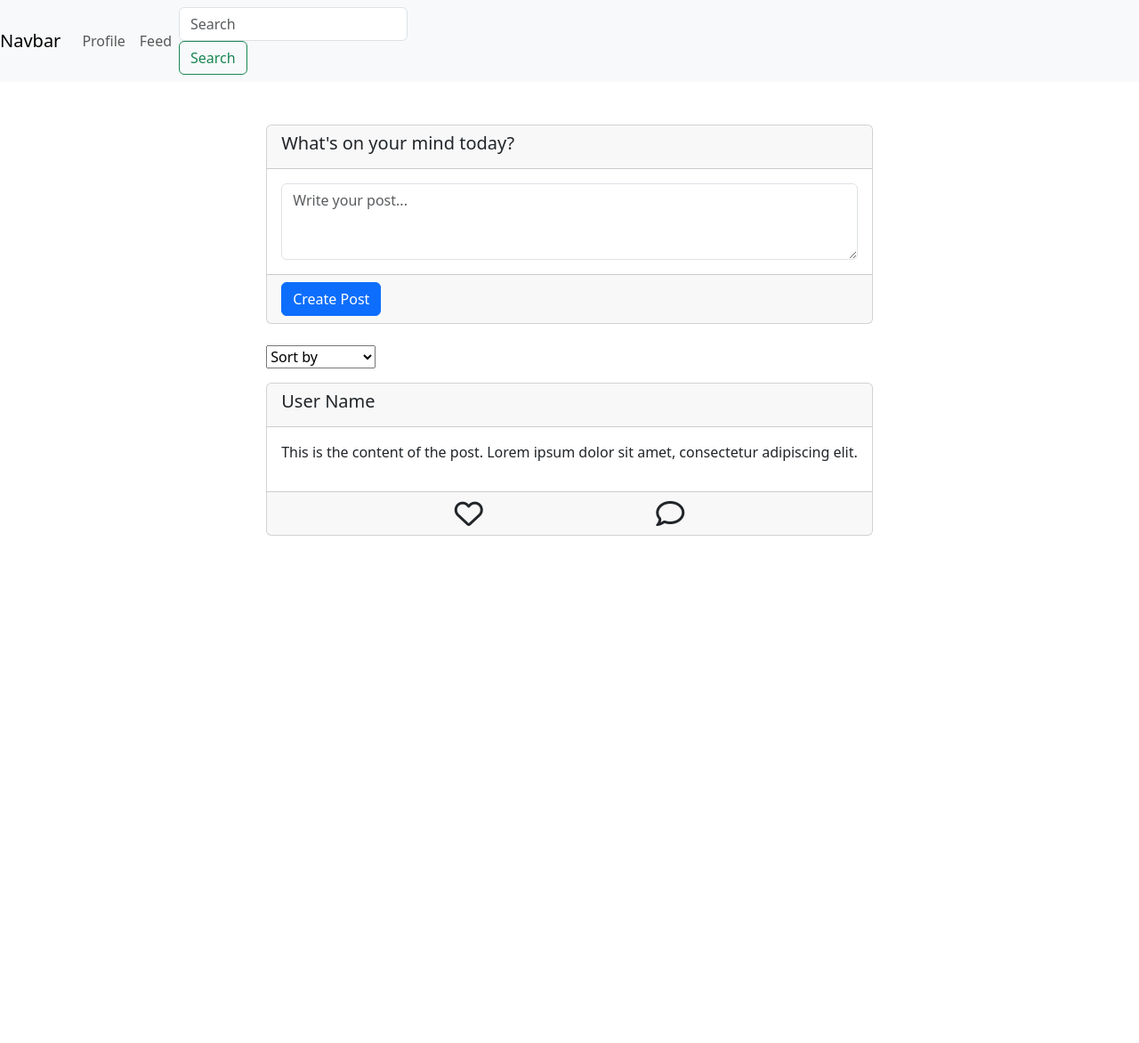
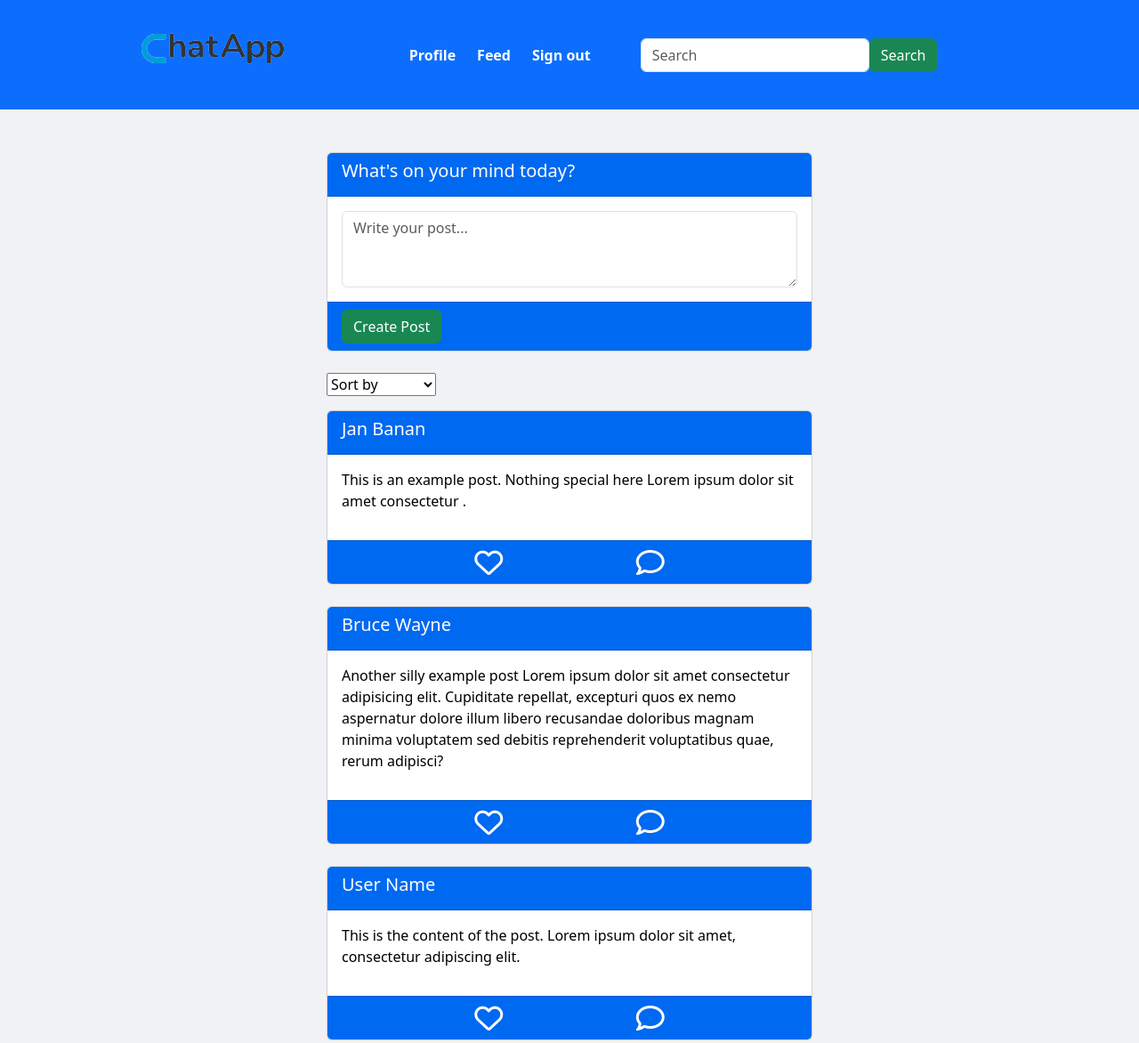
Before and after one commit to 20AndersDev/JS2-CA, a website: page Feed/index.html in a window 1280 px wide. Shown: the top 1172 px of the page at 89% size. Before the commit the page ends 800 px from the top, so only its background shows below. Drawn offline with nearby package versions, Linux system fonts and the light colour scheme; files that its build step writes are made by us from their sources.

Commit message:
fising navbar and other styiling issues.

```diff
--- a/Feed/index.html
+++ b/Feed/index.html
@@ -9,32 +9,42 @@
 </head>
 <body>
     <header>
-        <nav class="navbar navbar-expand-lg navbar-light bg-light">
-            <a class="navbar-brand" href="#">Navbar</a>
+        <nav class="navbar navbar-expand-lg navbar-light bg-primary p-1">
+            <a class="navbar-brand text-white brand" href="/Feed/index.html"><img src="/Assets/images/logo_navbar-removebg-preview.png" ></a>
             <button class="navbar-toggler" type="button" data-toggle="collapse" data-target="#navbarSupportedContent" aria-controls="navbarSupportedContent" aria-expanded="false" aria-label="Toggle navigation">
               <span class="navbar-toggler-icon"></span>
             </button>
 
-            <div class="collapse navbar-collapse" id="navbarSupportedContent">
-              <ul class="navbar-nav mr-auto">
+            <div class="collapse navbar-collapse m-3" id="navbarSupportedContent">
+                <div class=" col-10 d-flex flex-column flex-lg-row align-items-lg-center justify-content-center gap-lg-5">
+                    <!-- Navigation Links (Displayed in a column on smaller screens) -->
+                    <ul class="navbar-nav mr-lg-auto mt-2 mt-lg-0 gap-2">
                         <li class="nav-item active">
                             <a class="nav-link" href="/profile/index.html">Profile <span class="sr-only">(current)</span></a>
                         </li>
                         <li class="nav-item">
                             <a class="nav-link" href="/Feed/index.html">Feed</a>
                         </li>
+                        <li class="nav-item">
+                            <a class="nav-link sign_out" href="../index.html">Sign out</a>
+                        </li>
                     </ul>
-              <form class="form-inline my-2 my-lg-0">
+
+                    <form class="form-inline my-2 my-lg-0 ml-lg-3 d-flex">
                         <input class="form-control mr-sm-2" type="search" placeholder="Search" aria-label="Search">
-                <button class="btn btn-outline-success my-2 my-sm-0" type="submit">Search</button>
+                        <button class="btn btn-success my-2 my-sm-0">Search</button>
                     </form>
                 </div>
+            </div>
+
+
+
           </nav>
     </header>
     <main>
-        <div class="container-12 d-flex justify-content-center mt-5">
-            <div class="row">
-                <div class="col">
+        <div class="container mt-5">
+            <div class="row justify-content-center">
+                <div class="col-lg-6 ">
                     <!-- Create Post Section -->
                     <div class="card mb-4 d-flex justify-content-center">
                         <div class="card-header">
@@ -44,7 +54,7 @@
                             <textarea class="form-control" rows="3" placeholder="Write your post..."></textarea>
                         </div>
                         <div class="card-footer">
-                            <button class="btn btn-primary">Create Post</button>
+                            <button class="btn btn-success">Create Post</button>
                         </div>
                     </div>
                     <div class="input-group mb-3 ">
@@ -56,6 +66,45 @@
                         </select>
                     </div>
                     <!-- Posts -->
+                    <div class="card  mb-4">
+                        <div class="card-header">
+                            <h5>Jan Banan</h5>
+                        </div>
+                        <div class="card-body">
+                            <p>This is an example post. Nothing special here Lorem ipsum dolor sit amet consectetur .</p>
+                        </div>
+                        <div class="card-footer d-flex justify-content-evenly">
+                            <i class="far fa-heart fa-2x "></i>
+                            <i class="far fa-comment fa-2x"></i>
+                        </div>
+                    </div>
+
+                    <div class="card mb-4">
+                        <div class="card-header">
+                            <h5>Bruce Wayne</h5>
+                        </div>
+                        <div class="card-body">
+                            <p>Another silly example post Lorem ipsum dolor sit amet consectetur adipisicing elit. Cupiditate repellat, excepturi quos ex nemo aspernatur dolore illum libero recusandae doloribus magnam minima voluptatem sed debitis reprehenderit voluptatibus quae, rerum adipisci?</p>
+                        </div>
+                        <div class="card-footer d-flex justify-content-evenly">
+                            <i class="far fa-heart fa-2x "></i>
+                            <i class="far fa-comment fa-2x"></i>
+                        </div>
+                    </div>
+
+                    <div class="card mb-4">
+                        <div class="card-header">
+                            <h5>User Name</h5>
+                        </div>
+                        <div class="card-body">
+                            <p>This is the content of the post. Lorem ipsum dolor sit amet, consectetur adipiscing elit.</p>
+                        </div>
+                        <div class="card-footer d-flex justify-content-evenly">
+                            <i class="far fa-heart fa-2x "></i>
+                            <i class="far fa-comment fa-2x"></i>
+                        </div>
+                    </div>
+
                     <div class="card mb-4">
                         <div class="card-header">
                             <h5>User Name</h5>
--- a/package.json
+++ b/package.json
@@ -20,7 +20,7 @@
     "SCSS",
     "SASS"
   ],
-  "author": "Oliver Dipple <oliver.dipple@noroff.no>",
+  "author": "Anders Nes <andnes16878@stud.noroff.no",
   "license": "ISC",
   "bugs": {
     "url": "https://github.com/NoroffFEU/css-frameworks-ca/issues"
--- a/src/scss/_variables.scss
+++ b/src/scss/_variables.scss
@@ -1,3 +1,12 @@
 $form_error_color: #dc3545;
 $block_button_color: #dc3545;
 $unfollow_button_color: #dc3545;
+
+
+// nav button styling
+$nav_link_color_hover: #064180;
+$nav_signout_button:#8b111e;
+
+$card_styling_header:#0069f1;
+$card_styling_body:#ffffff;
+$card_styling_footer:#0069f1;
--- a/src/scss/styles.scss
+++ b/src/scss/styles.scss
@@ -1,44 +1,57 @@
 @import "variables";
 @import "../../node_modules/bootstrap/scss/bootstrap";
+
+
+body{
+  background-color: #F0F2F5;
+}
+
+//nav bar styling
+
+.nav-item {
+  a.nav-link {
+    color: #fff; // White text color for the navigation items
+    font-weight: bold;
+    border-radius: 5px;
+    &:hover {
+      background-color: $nav_link_color_hover; // Darker blue background on hover
+    }
+
+    // Style the "Sign Out" anchor separately
+    &.sign_out {
+      font-weight: bold;
+      border-radius: 5px;
+      &:hover {
+        background-color: $nav_signout_button; // Red background for "Sign Out" on hover
+      }
+    }
+  }
+}
+
+.card-header{
+  background-color: $card_styling_header;
+  color: white;
+}
+
+.card-body{
+  background-color: $card_styling_body;
+  color: black;
+}
+
+
+.card-footer{
+  background-color: $card_styling_footer;
+  color: white;
+}
 
 
 
 
 // Login page
-
-#login-container {
-  margin-top: 10%;
-  width: 100%;
-  display: flex;
-  flex-direction: column;
-  justify-content: center;
-
-  .promt {
-    font-size: 18px;
-    font-weight: bold;
-    margin-bottom: 20px;
-    text-align: center;
-  }
-
-  #login-form{
-    display: flex;
-    justify-content: center;
-
-
-    input {
-      border: 3px solid;
-      border-radius: 4px;
-      transition: border-color 0.5s ease-out;
-
-      &:invalid {
-        border-color: $form_error_color;
-      }
-    }
-  }
-  }
-
-
-
+.brand{
+  margin-left: 10%;
+  font-size: 30px;
+}
   //profile page
 
   .container-profile {
```
Also changed, not shown: index.html (+6 -36 lines), profile/index.html (+16 -7 lines), Assets/images/logo_navbar-removebg-preview.png (added), note.html (added), register.html (deleted). Lines whose indentation alone changed are shown as unchanged.
